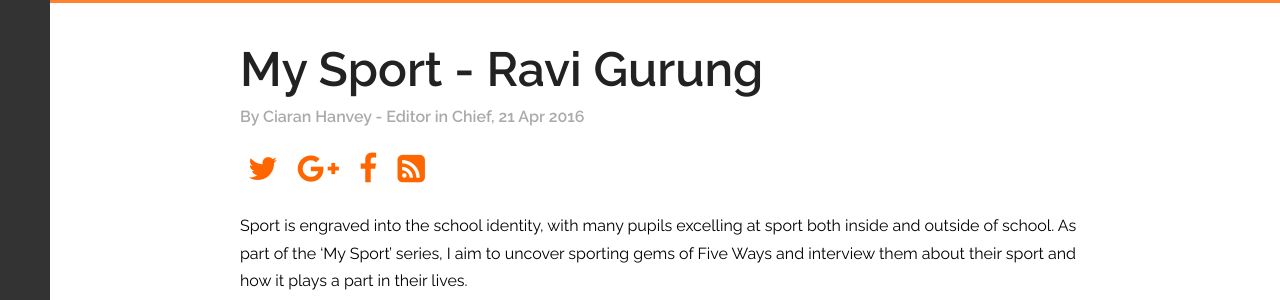
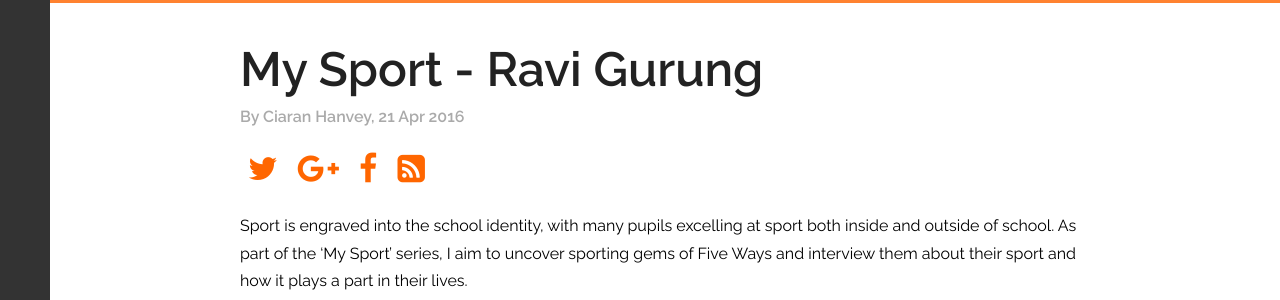
Before and after one commit to Kefwmag/kefwmag.github.io, a Jekyll site: the page built from _posts/2016-04-21-my-sport-ravi-gurung.md, in a window 1280 px wide and 900 px high. Shown: the part 122-422 px from the top of the window. Built offline with Jekyll 4.4.1, drawn with Linux system fonts in a browser that asks for light colours; nearby versions of some CDN libraries.

Commit message:
Update 2016-04-21-my-sport-ravi-gurung.md

```diff
--- a/_posts/2016-04-21-my-sport-ravi-gurung.md
+++ b/_posts/2016-04-21-my-sport-ravi-gurung.md
@@ -3,7 +3,7 @@ layout: dposts
 title: "My Sport - Ravi Gurung"
 date: 2016-04-21 12:00:00 +0000
 category: "sports"
-author: "Ciaran Hanvey - Editor in Chief"
+author: "Ciaran Hanvey"
 ---
 Sport is engraved into the school identity, with many pupils excelling at sport both inside and outside of school. As part of the ‘My Sport’ series, I aim to uncover sporting gems of Five Ways and interview them about their sport and how it plays a part in their lives.
 
```
